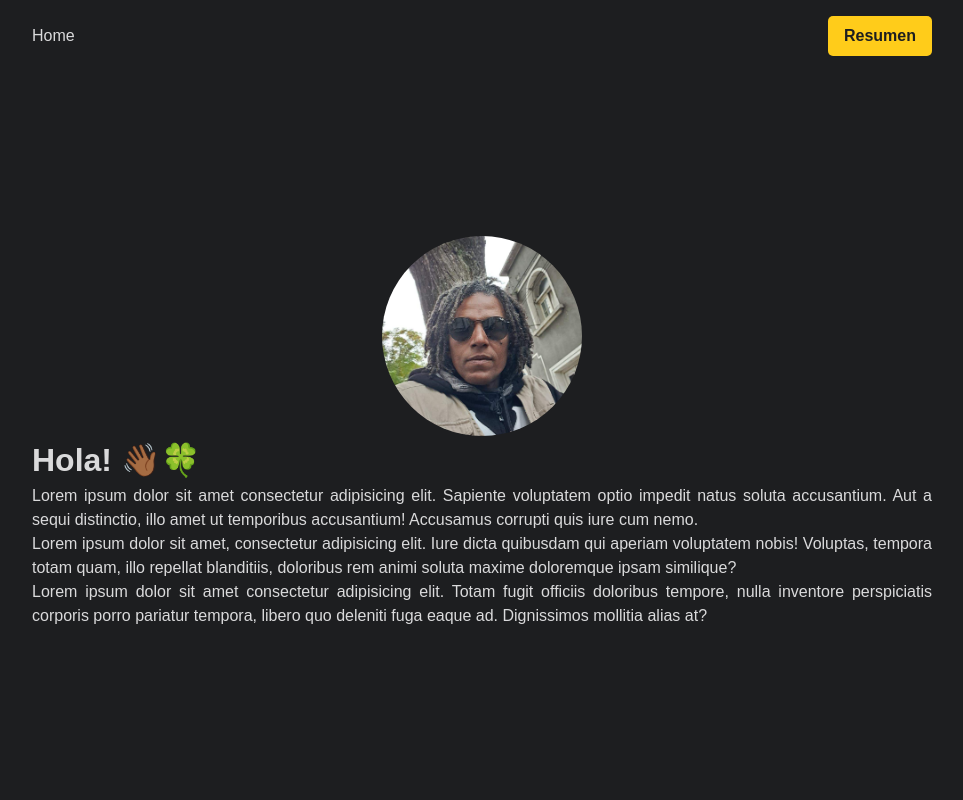
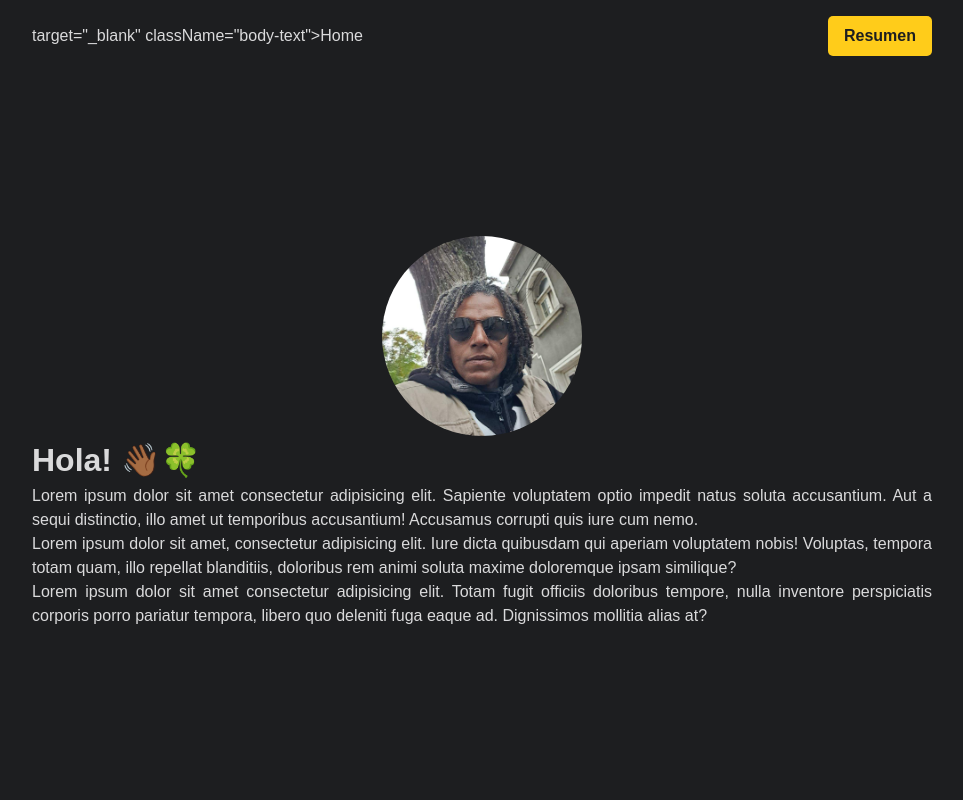
Before and after one commit to nichardito/profile, a React (Create React App) app: page / in a window 1280 px wide. Shown: the top 800 px of the page, without its empty margins (158-1121 px from the left). Built offline with nearby package versions, Linux system fonts and the light colour scheme.

Commit message:
Update header.js

```diff
--- a/src/assets/header.js
+++ b/src/assets/header.js
@@ -4,9 +4,7 @@ const header = () => {
   return (
     <div className="nav-container">
       <div>
-          <a to href="/">
-              Home
-          </a>
+      <a href="/"> target="_blank" className="body-text">Home</a>
       </div>
       <a href="/" target="_blank" className="cta-btn">Resumen</a>
     </div>
```
